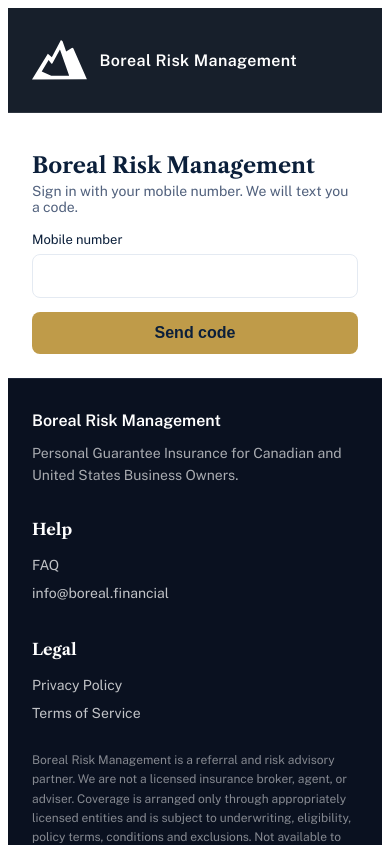
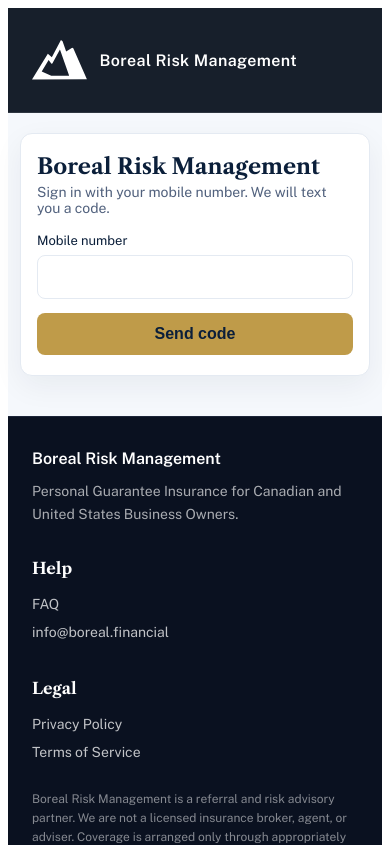
Before and after one commit to werb210/BI-Client, a React (Vite) app: page / in a window 390 px wide. Shown: the top 845 px of the page. Built offline with nearby package versions, Linux system fonts and the light colour scheme; no server answers.

Commit message:
Add shared page shell to sign-in

```diff
--- a/src/components/chrome/chrome.css
+++ b/src/components/chrome/chrome.css
@@ -57,48 +57,51 @@
   box-shadow: 0 0 0 3px rgba(191, 155, 73, 0.45);
 }
 
-/* BI_CLIENT_SHELL_v19 - a consistent canvas and card for the application
-   flow. Page variants preserve the widths chosen for each step while the
-   outer padding keeps cards clear of the viewport edge on small screens. */
+/* BI_CLIENT_SHELL_v18 - the page shell. Content sits in a bordered card on a
+   mist ground, matching bf-client and the marketing site. Widths are set here
+   rather than per page, which is how they drifted to four different values. */
 .bi-page {
+  background: var(--boreal-mist);
   min-height: 100%;
-  padding: 48px 24px;
-  background: var(--boreal-mist);
-  box-sizing: border-box;
+  padding: 32px 16px 48px;
 }
 
 .bi-page__inner {
-  width: 100%;
+  max-width: 620px;
   margin: 0 auto;
 }
 
-.bi-page__inner--signin { max-width: 420px; }
-.bi-page__inner--narrow { max-width: 560px; }
-.bi-page__inner--medium { max-width: 620px; }
-.bi-page__inner--wide { max-width: 680px; }
+.bi-page__inner--narrow { max-width: 460px; }
+.bi-page__inner--wide { max-width: 720px; }
 
 .bi-card {
-  padding: 32px;
+  background: #ffffff;
   border: 1px solid var(--boreal-line);
-  border-radius: 16px;
-  background: #fff;
-  box-shadow: 0 12px 32px rgba(11, 31, 58, 0.08);
-  box-sizing: border-box;
+  border-radius: 12px;
+  padding: 28px 24px;
+  box-shadow: 0 10px 30px rgba(11, 31, 58, 0.06);
 }
 
-.bi-card h1 {
-  margin-top: 0;
-  font-size: 22px;
+.bi-card + .bi-card { margin-top: 16px; }
+
+.bi-page h1 {
+  margin: 0 0 6px;
+  font-size: 28px;
+  line-height: 1.2;
+  color: var(--boreal-ink);
 }
 
 .bi-page__lede {
+  margin: 0 0 20px;
+  font-size: 15px;
+  line-height: 1.6;
   color: var(--boreal-body);
-  font-size: 14px;
 }
 
-@media (max-width: 639px) {
-  .bi-page { padding: 24px 16px; }
-  .bi-card { padding: 24px; }
+@media (max-width: 640px) {
+  .bi-page { padding: 20px 12px 40px; }
+  .bi-card { padding: 20px 16px; }
+  .bi-page h1 { font-size: 24px; }
 }
 
 /* BI_CLIENT_CHROME_v14
--- a/src/pages/SignInPage.tsx
+++ b/src/pages/SignInPage.tsx
@@ -13,7 +13,9 @@
   return "Something went wrong. Please try again.";
 }
 
-const wrap: React.CSSProperties = { maxWidth: 420, margin: "0 auto", padding: 24 };
+// BI_CLIENT_SHELL_v18 - layout comes from chrome.css now, so the width matches
+// every other page in the flow instead of being the narrowest of four.
+const wrap: React.CSSProperties = {};
 const input: React.CSSProperties = { width: "100%", padding: "12px 14px", fontSize: 16, borderRadius: 8, border: "1px solid #E4EAF2", boxSizing: "border-box", marginTop: 6 };
 const button: React.CSSProperties = { width: "100%", marginTop: 14, padding: "12px 16px", fontSize: 16, fontWeight: 600, borderRadius: 8, border: "none", background: "#BF9B49", color: "#0B1F3A", cursor: "pointer" };
 
@@ -76,7 +78,9 @@
   }
 
   return (
-    <div style={wrap}>
+    <div className="bi-page">
+      <div className="bi-page__inner bi-page__inner--narrow">
+        <div className="bi-card" style={wrap}>
       <h1 style={{ fontSize: 22, marginBottom: 4 }}>Boreal Risk Management</h1>
       <p style={{ color: "#51617D", fontSize: 14, marginTop: 0 }}>
         Sign in with your mobile number. We will text you a code.
@@ -110,7 +114,9 @@
         </>
       )}
 
-      {error && <div style={{ color: "#b91c1c", fontSize: 13, marginTop: 12 }}>{error}</div>}
+          {error && <div style={{ color: "#b91c1c", fontSize: 13, marginTop: 12 }}>{error}</div>}
+        </div>
+      </div>
     </div>
   );
 }
```
Also changed, not shown: 1 other file (tests, documents, lock files or other folders).
